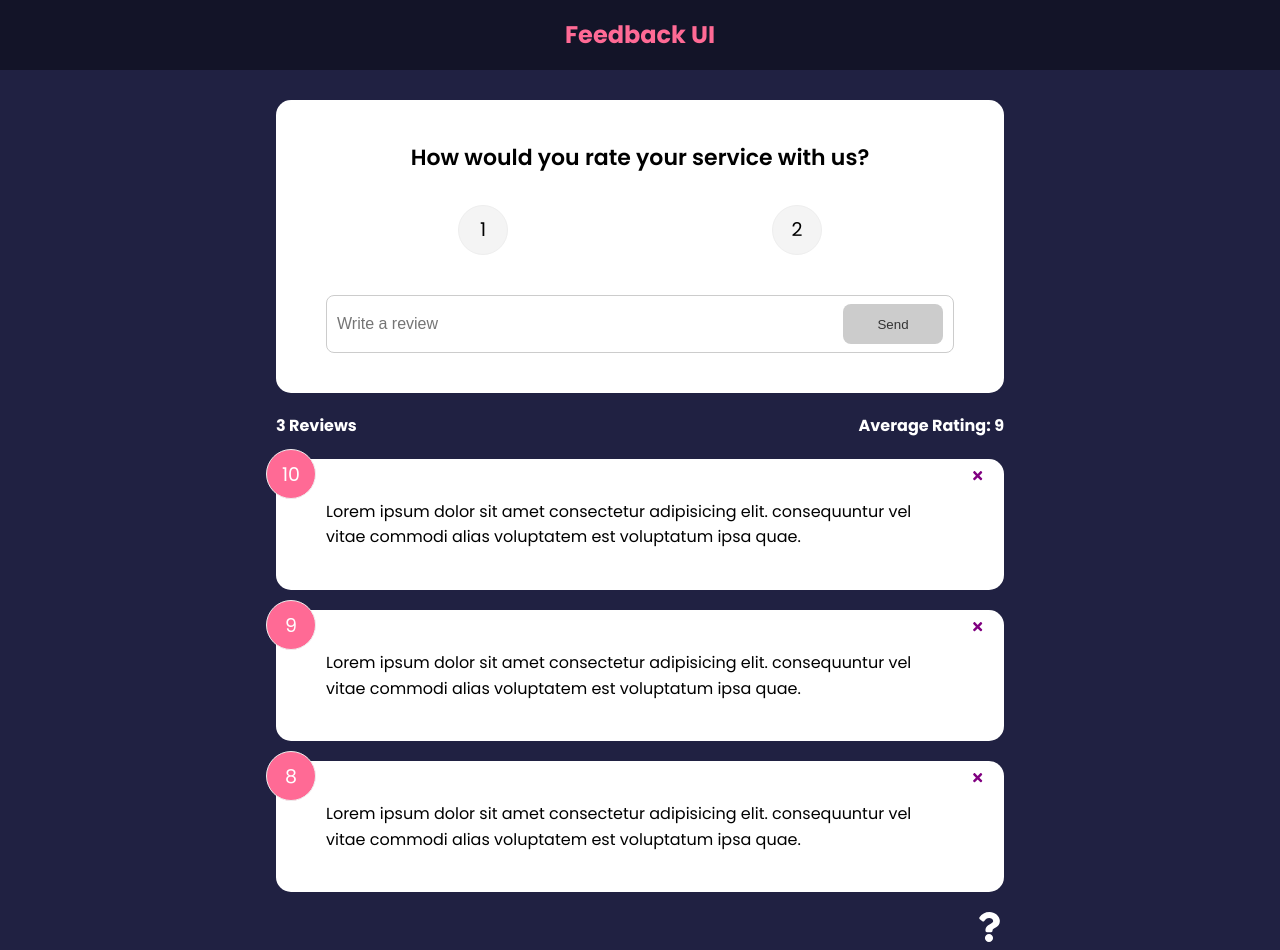
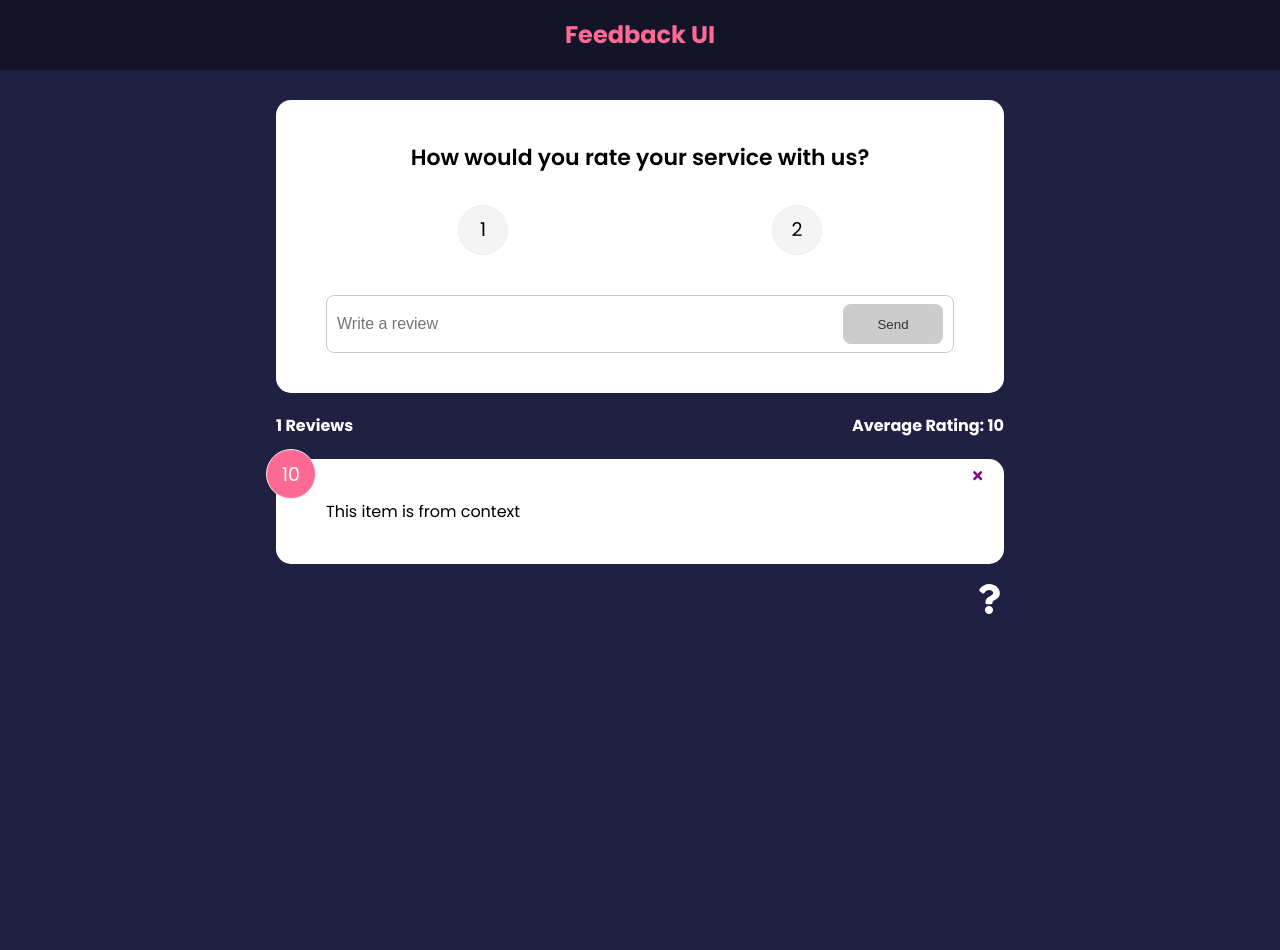
Before and after one commit to oulsm/feedback-app, a React (Create React App) app: page / in a window 1280 px wide. After the commit the page ends 800 px from the top, so only its background shows below. Built offline with nearby package versions, Linux system fonts and the light colour scheme.

Commit message:
16_27_29_8_22_update
 Get Global State With The useContext Hook

```diff
--- a/src/App.js
+++ b/src/App.js
@@ -34,8 +34,8 @@ function App() {
            <Routes>
                 <Route exact path='/' element={
                     <><FeedbackForm handleAdd={addFeedback}/>
-            <FeedbackStats feedback={feedback} />
-          <FeedbackList feedback={feedback}
+            <FeedbackStats  />
+          <FeedbackList
           handleDelete = {deleteFeedback}/>
                     </>
                 } >
--- a/src/components/FeedbackList.jsx
+++ b/src/components/FeedbackList.jsx
@@ -1,8 +1,11 @@
 import React from 'react'
-import PropTypes from "prop-types"
+import { useContext } from 'react'
 import FeedbackItem from './FeedbackItem'
+import FeedbackContext from '../context/FeedbackContext'
 import {motion, AnimatePresence} from 'framer-motion'
-function FeedbackList({feedback, handleDelete}) {
+function FeedbackList({handleDelete}) {
+    const {feedback} = useContext(FeedbackContext)
+
     if(!feedback || feedback.length ===0 ){
         return <p>No Feedback Yet</p>
     }
@@ -28,13 +31,5 @@ function FeedbackList({feedback, handleDelete}) {
   ) */
 }
 
-FeedbackList.propTypes = {
-    feedback: PropTypes.arrayOf(
-        PropTypes.shape({
-            id : PropTypes.number.isRequired,
-            text : PropTypes.string.isRequired,
-            rating: PropTypes.number.isRequired,
-        })
-    )
-}
+
 export default FeedbackList
--- a/src/components/FeedbackStats.jsx
+++ b/src/components/FeedbackStats.jsx
@@ -1,5 +1,8 @@
-import PropTypes from "prop-types"
-function FeedbackStats({feedback}) {
+import { useContext } from 'react'
+import FeedbackContext from '../context/FeedbackContext'
+function FeedbackStats({}) {
+    const {feedback} = useContext(FeedbackContext)
+
     //calculate rating average
     let average = feedback.reduce((acc, cur) => {
         return acc + cur.rating
@@ -18,7 +21,5 @@ function FeedbackStats({feedback}) {
   )
 }
 
-FeedbackStats.propTypes = {
-    feedback: PropTypes.array.isRequired,
-}
+
 export default FeedbackStats
```
